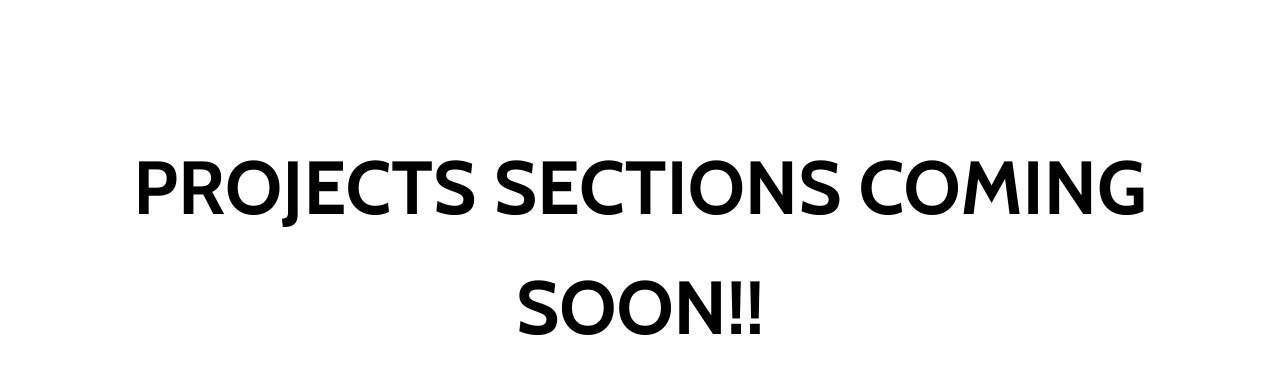
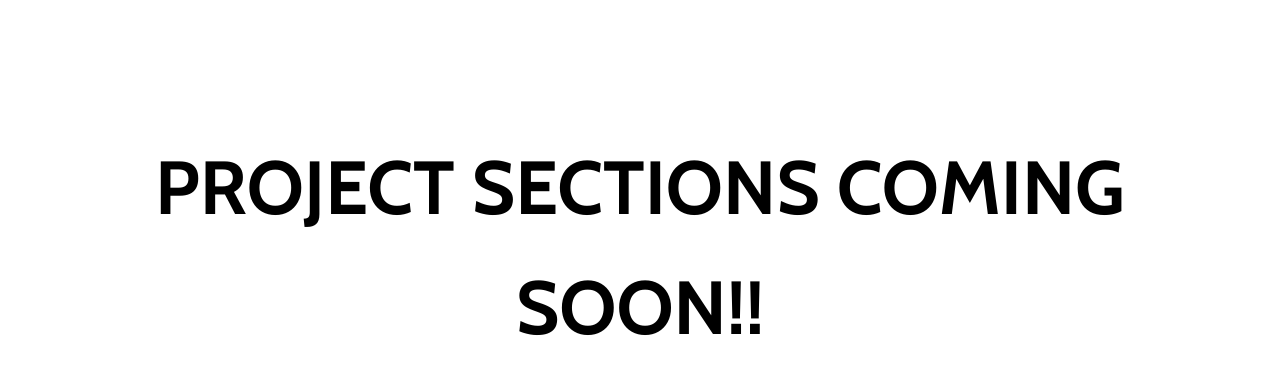
Before and after one commit to Slavinn/slavinn.github.io, a plain HTML site: page index.html in a window 1280 px wide. Shown: the part 1031-1405 px from the top of the page. Drawn offline with nearby package versions, Linux system fonts and the light colour scheme; a web font is replaced by a local one.

Commit message:
fixed spelling error

```diff
--- a/index.html
+++ b/index.html
@@ -100,7 +100,7 @@
       </section>
       <section class="projects-section">
         <div class="container--small">
-          <h2 class="project-heading">PROJECTS SECTIONS COMING SOON!!</h2>
+          <h2 class="project-heading">PROJECT SECTIONS COMING SOON!!</h2>
           <!-- <div class="projects grid-col-2">
             <div class="project-img-box">
               <a href="#">
```
